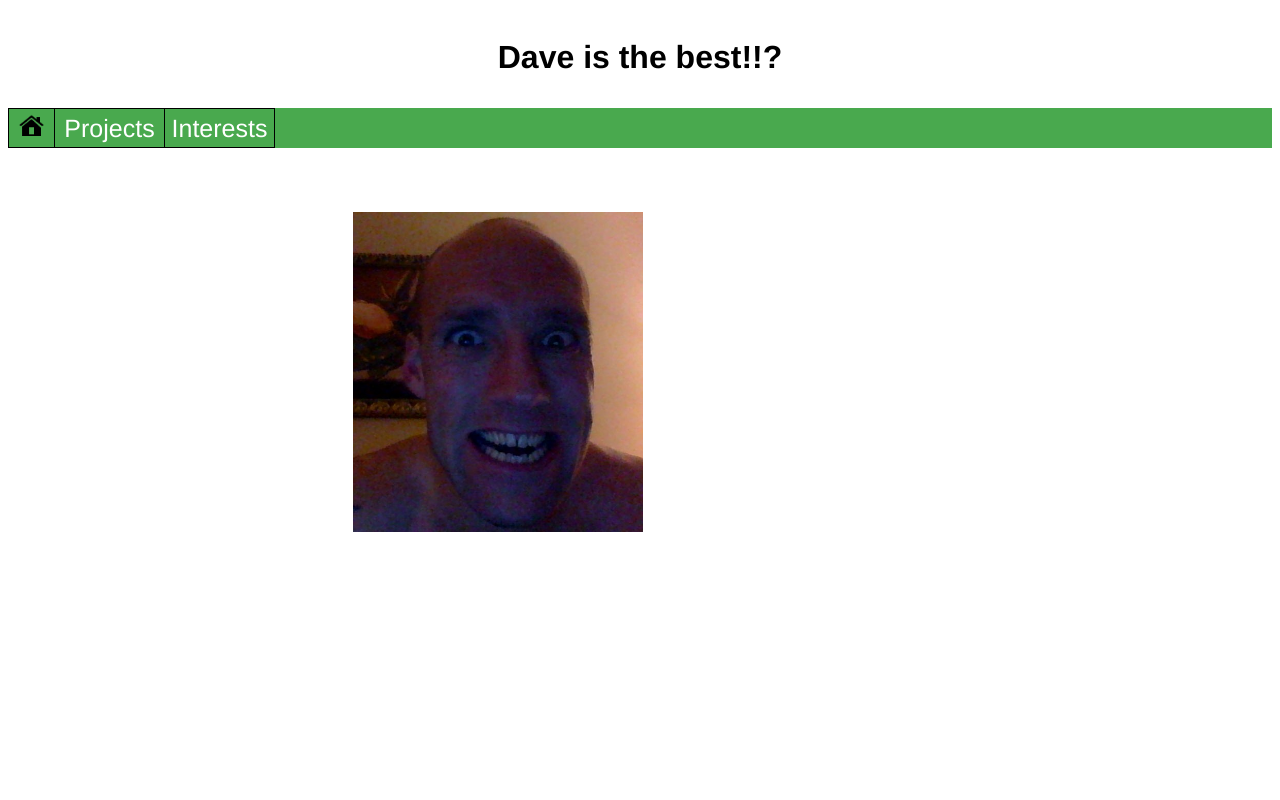
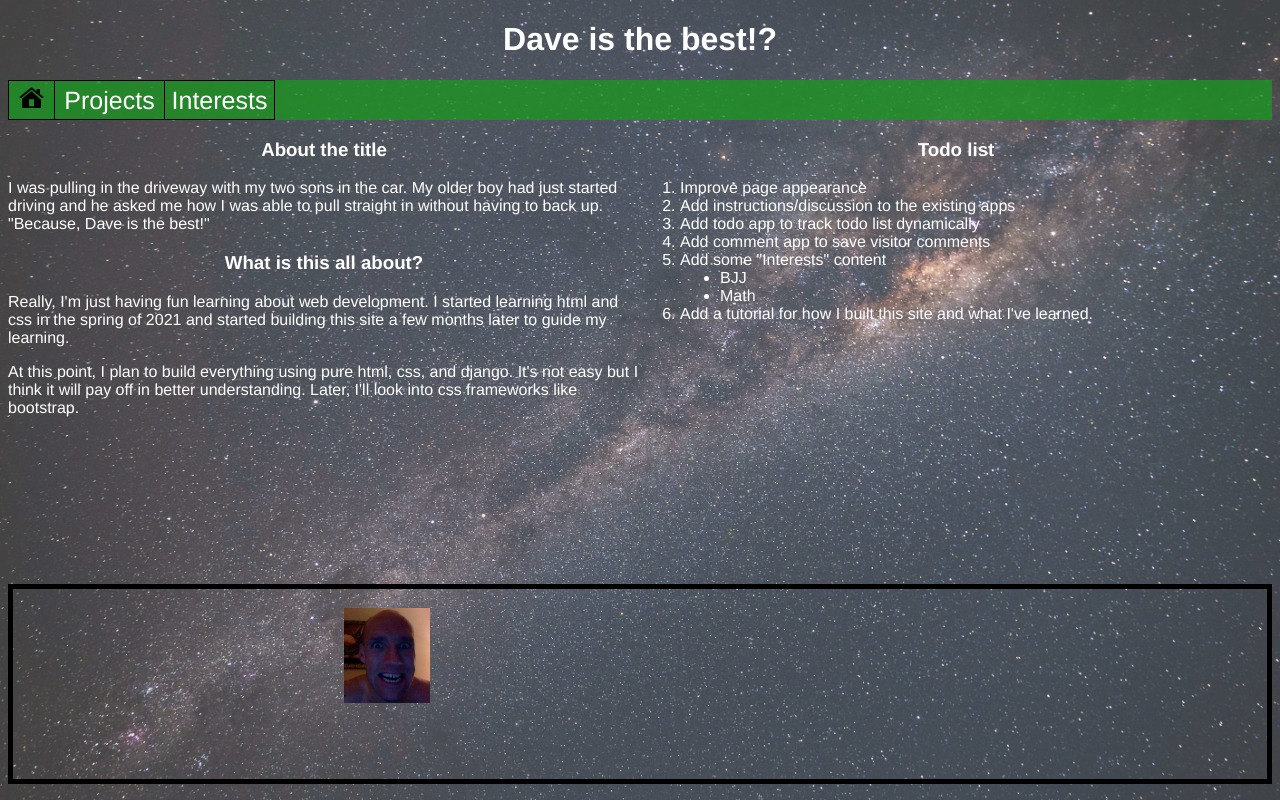
Before and after one commit to cooper-david-a/archive.daveisthebest.com, a Django app: template templates/home.html in a window 1280 px wide. Run offline with Django 3.2, Linux system fonts and the light colour scheme; the template is opened without the code that fills it, so the values that code supplies are empty.

Commit message:
Updated Homepage part 2

```diff
--- a/DaveIsTheBest/static/DaveIsTheBest/base.css
+++ b/DaveIsTheBest/static/DaveIsTheBest/base.css
@@ -6,7 +6,12 @@ body {
     font-family: 'Franklin Gothic Medium', 'Arial Narrow', Arial, sans-serif;
   }
 
-  nav {
+header {
+    text-align: center;
+    padding: 0;
+}
+
+nav {
     font-size: 25px;
     color: white;
     background-color: rgb(28, 148, 34, .8);
@@ -83,38 +88,6 @@ nav #about {
     border-left: solid black 1px;
 }
 
-header {
-    text-align: center;
-    padding: 10px;
-}
-
-#playground{
-    height: 80vh;
-}
-
-#awesomePic {
-    height: 50%;
-    width: 25%;
-    object-fit: contain;
-    position: relative;
-    animation-name: awesome;
-    animation-duration: 4s;
-    animation-iteration-count: infinite;
-    animation-direction: alternate;
-    animation-timing-function: linear;
-    z-index: 0;
-    cursor: pointer;
-}
-
-@keyframes awesome {
-    0%  {left: 0%; top: 0%}
-    20% {left: 15%; top: 40%}
-    40% {left: 30%; top: 0%}
-    60% {left: 45%; top: 40%}
-    80% {left: 60%; top: 0%}
-    100% {left: 75%; top: 40%}
-}
-
 @media only screen and (max-width: 370px){
     nav {
         font-size: 7vw;
--- a/DaveIsTheBest/static/DaveIsTheBest/home.css
+++ b/DaveIsTheBest/static/DaveIsTheBest/home.css
@@ -1,10 +1,60 @@
-#playground{
-    height: 80vh;
+header {
+    color: white;
+}
+
+#home_body {
+    width: 100%;
+    min-height: 58vh;
+    color: white;
+}
+
+#home_body::before {
+    content: " ";
+    background-image: url('home_body_background.jpg');
+    background-size: cover;
+    position: absolute;
+    top: 0px;
+    right: 0px;
+    bottom: 0px;
+    left: 0px;
+    opacity: 0.75;
+    z-index: -2;
+}
+
+#home_body::after {
+    content: "";
+    clear: both;
+    display: table;
+}
+
+#home_body h3 {
+    text-align: center;
+}
+
+#home_discussion {
+    width: 50%;
+    float: left;
+}
+
+#home_todo {
+    width: 50%;
+    float: left;
+}
+
+#home_todo ul {
+    list-style-type: disc;
+}
+
+#home_playground{
+    height: 25vh;
+    border: solid 5px;
+    clear: both;
 }
 
 #awesomePic {
     height: 50%;
-    width: 25%;
+    width: 15%;
+    max-width: 90px;
     object-fit: contain;
     position: relative;
     animation-name: awesome;
@@ -24,3 +74,14 @@
     80% {left: 60%; top: 0%}
     100% {left: 75%; top: 40%}
 }
+
+@media only screen and (max-width: 600px){
+    #home_discussion {
+        float: none;
+        width: auto;
+    }
+    #home_todo {
+        float: none;
+        width: auto;
+    }
+}
--- a/templates/base.html
+++ b/templates/base.html
@@ -13,7 +13,7 @@
 </head>
 <body>
 	<header>
-		<h1>Dave is the best!!?</h1>
+		<h1>Dave is the best!?</h1>
 	</header>
   <nav>
 		<ul>
--- a/templates/home.html
+++ b/templates/home.html
@@ -1,14 +1,47 @@
 {% extends 'base.html' %}
 {% load static %}
 {% block headTag %}
-  <title>Dave is the best!!</title>
+  <title>Dave is the best!?</title>
   <link rel="stylesheet" href="{% static 'DaveIsTheBest/home.css' %}">
   <script> let laugh = new Audio("{% static 'DaveIsTheBest/laugh.wav' %}")</script>
 {% endblock headTag %}
 
 {% block content %}
-
-  <div id="playground">
+  <div id="home_body">
+    <div id="home_discussion">
+      <h3>About the title</h3>
+      <p>I was pulling in the driveway with my two sons
+        in the car.  My older boy had just started driving
+        and he asked me how I was able to pull straight in
+        without having to back up.  "Because, Dave is the best!"
+         </p>
+      <h3>What is this all about?</h3>
+      <p>Really, I'm just having fun learning about web development.
+      I started learning html and css in the spring of 2021 and started
+      building this site a few months later to guide my learning.</p>
+      <p>At this point, I plan to build everything using pure html, css,
+        and django.  It's not easy but I think it will pay off in better
+        understanding.  Later, I'll look into css frameworks like bootstrap.</p>
+    </div>
+    <div id="home_todo">
+      <h3>Todo list</h3>
+      <ol>
+        <li>Improve page appearance</li>
+        <li>Add instructions/discussion to the existing apps</li>
+        <li>Add todo app to track todo list dynamically</li>
+        <li>Add comment app to save visitor comments</li>
+        <li>Add some "Interests" content
+          <ul>
+            <li>BJJ</li>
+            <li>Math</li>
+          </ul>
+        </li>
+        <li>Add a tutorial for how I built this site and
+          what I've learned.</li>
+      </ol>
+    </div>
+  </div>
+  <div id="home_playground">
     <img id="awesomePic" src="{% static 'DaveIsTheBest/DaveIsTheBest.jpg' %}" width="563px" height="620px" onclick="laugh.play()">
   </div>
 
```
Also changed, not shown: static/DaveIsTheBest/base.css (+6 -33 lines), static/DaveIsTheBest/home.css (+64 -3 lines), DaveIsTheBest/static/DaveIsTheBest/home_body_background.jpg (added), static/DaveIsTheBest/home_body_background.jpg (added).
